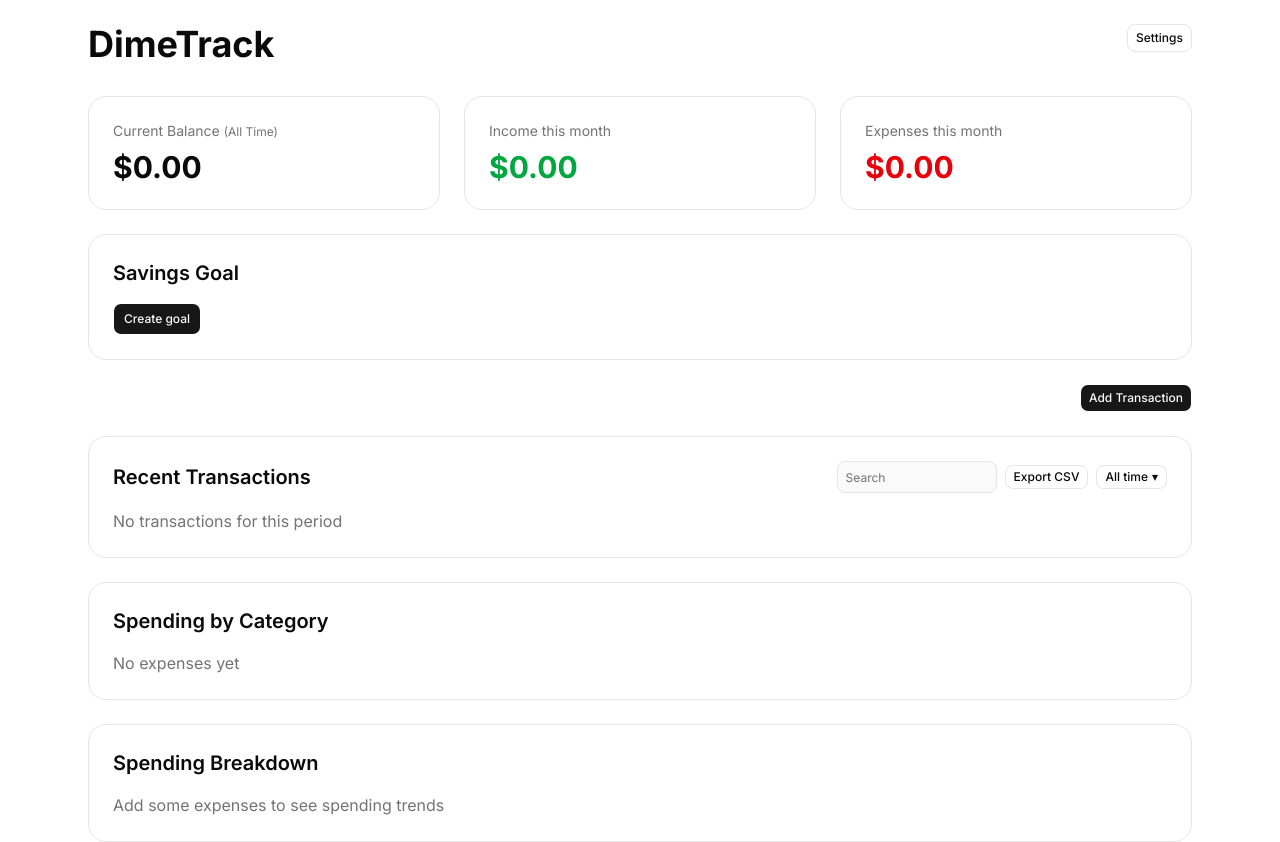
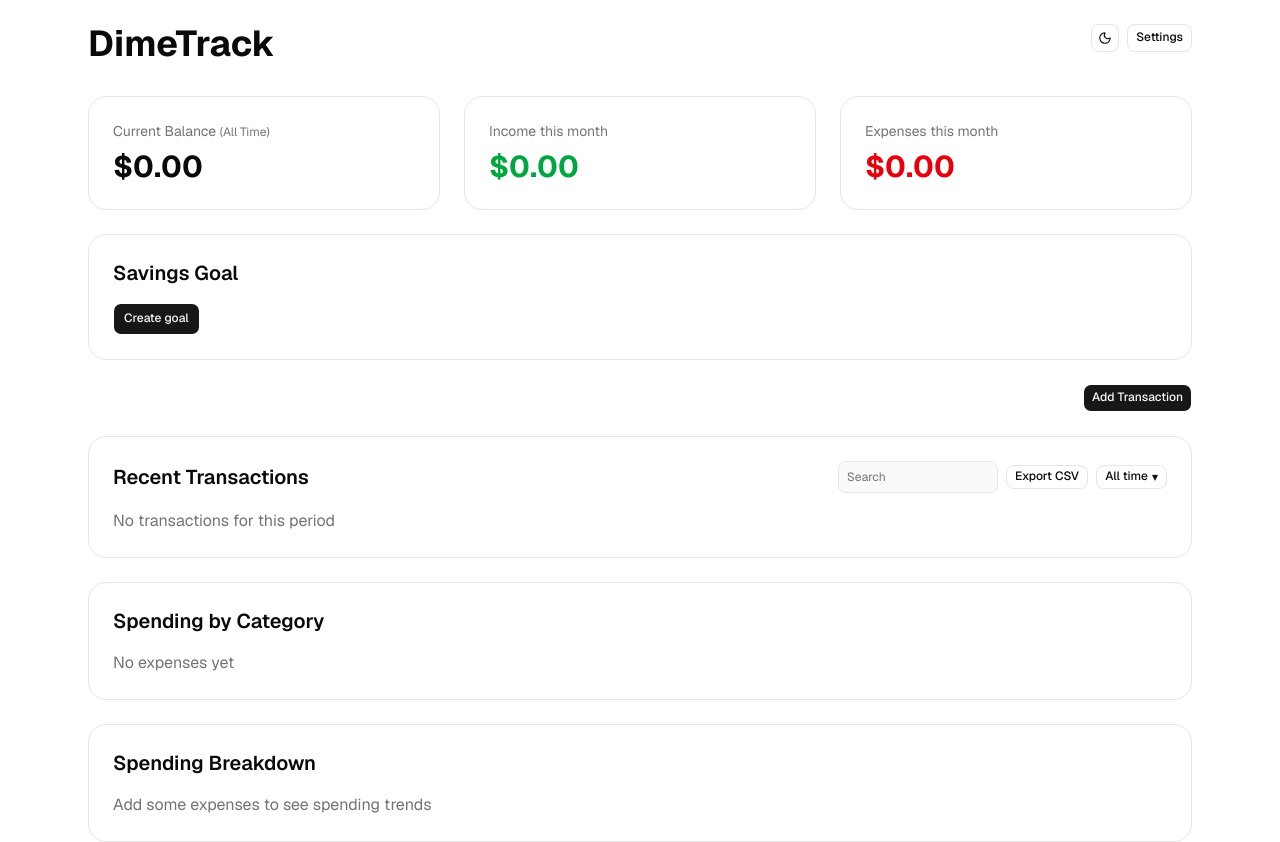
Before and after one commit to d3monas/DimeTrack, a Next.js app: page / in a window 1280 px wide. Shown: the top 842 px of the page. Built offline with nearby package versions, Linux system fonts and the light colour scheme.

Commit message:
feat: created dark/light mode toggle, updated so now all buttons have a hover cursor animation

```diff
--- a/app/layout.tsx
+++ b/app/layout.tsx
@@ -7,11 +7,16 @@ import { ThemeProvider } from "@/components/theme-provider"
 import { cn } from "@/lib/utils";
 import { Footer } from "@/components/footer"
 
-const inter = Inter({ subsets: ['latin'], variable: '--font-sans' })
+// const inter = Inter({ subsets: ['latin'], variable: '--font-sans' })
 
 const fontMono = Geist_Mono({
   subsets: ["latin"],
   variable: "--font-mono",
+})
+
+const fontSans = Geist({
+  subsets: ["latin"],
+  variable: "--font-sans",
 })
 
 export const metadata: Metadata = {
@@ -36,7 +41,7 @@ export default function RootLayout({
     <html
       lang="en"
       suppressHydrationWarning
-      className={cn("antialiased", fontMono.variable, "font-sans", inter.variable)}
+      className={cn("antialiased", fontMono.variable, "font-sans", fontSans.variable)}
     >
       <body className="flex min-h-screen flex-col">
         <ThemeProvider>
--- a/app/page.tsx
+++ b/app/page.tsx
@@ -10,6 +10,7 @@ import { SpendingChart } from "@/components/spendingCharts"
 import { BudgetOverview } from "@/components/budgetOverview"
 import { SettingsDialog } from "@/components/settings/settingsUI"
 import { EditTransactionDialog } from "@/components/recentTransactions/edit-transaction-ui"
+import { ThemeToggle } from "@/components/theme-provider"
 
 // types
 import type { Transaction } from "@/types/transaction"
@@ -302,6 +303,8 @@ export default function Home() {
           <div>
             <h1 className="text-4xl font-bold sm:text-4xl">DimeTrack</h1>
           </div>
+          <div className="flex items-center gap-2">
+            <ThemeToggle />
             <SettingsDialog
               categories={categories}
               newCategory={newCategory}
@@ -313,6 +316,7 @@ export default function Home() {
               onCurrencyChange={setCurrency}
               recurring={recurring}
               onDeleteRecurring={deleteRecurring} />
+          </div>
         </header>
 
         {/* Current balance card */}
--- a/components/theme-provider.tsx
+++ b/components/theme-provider.tsx
@@ -2,6 +2,8 @@
 
 import * as React from "react"
 import { ThemeProvider as NextThemesProvider, useTheme } from "next-themes"
+import { Sun, Moon } from "lucide-react"
+import { Button } from "@/components/ui/button"
 
 function ThemeProvider({
   children,
@@ -68,4 +70,27 @@ function ThemeHotkey() {
   return null
 }
 
-export { ThemeProvider }
+function ThemeToggle() {
+  const { resolvedTheme, setTheme } = useTheme()
+  const [mounted, setMounted] = React.useState(false)
+
+  React.useEffect(() => {
+    setMounted(true)
+  }, [])
+
+  if (!mounted) {
+    return <Button variant="outline" size="icon" />
+  }
+
+  return (
+    <Button variant="outline" size="icon" onClick={() => setTheme(resolvedTheme === "dark" ? "light" : "dark")} aria-label="Toggle theme">
+      {resolvedTheme === "dark" ? (
+        <Sun className="h-4 w-4" />
+      ) : (
+        <Moon className="h-4 w-4" />
+      )}
+    </Button>
+  )
+}
+
+export { ThemeProvider, ThemeToggle }
--- a/components/ui/button.tsx
+++ b/components/ui/button.tsx
@@ -5,7 +5,7 @@ import { Slot } from "radix-ui"
 import { cn } from "@/lib/utils"
 
 const buttonVariants = cva(
-  "group/button inline-flex shrink-0 items-center justify-center rounded-md border border-transparent bg-clip-padding text-xs/relaxed font-medium whitespace-nowrap transition-all outline-none select-none focus-visible:border-ring focus-visible:ring-2 focus-visible:ring-ring/30 active:not-aria-[haspopup]:translate-y-px disabled:pointer-events-none disabled:opacity-50 aria-invalid:border-destructive aria-invalid:ring-2 aria-invalid:ring-destructive/20 dark:aria-invalid:border-destructive/50 dark:aria-invalid:ring-destructive/40 [&_svg]:pointer-events-none [&_svg]:shrink-0 [&_svg:not([class*='size-'])]:size-4",
+  "group/button inline-flex shrink-0 cursor-pointer items-center justify-center rounded-md border border-transparent bg-clip-padding text-xs/relaxed font-medium whitespace-nowrap transition-all outline-none select-none focus-visible:border-ring focus-visible:ring-2 focus-visible:ring-ring/30 active:not-aria-[haspopup]:translate-y-px disabled:pointer-events-none disabled:opacity-50 aria-invalid:border-destructive aria-invalid:ring-2 aria-invalid:ring-destructive/20 dark:aria-invalid:border-destructive/50 dark:aria-invalid:ring-destructive/40 [&_svg]:pointer-events-none [&_svg]:shrink-0 [&_svg:not([class*='size-'])]:size-4",
   {
     variants: {
       variant: {
--- a/package.json
+++ b/package.json
@@ -17,6 +17,7 @@
     "@vercel/analytics": "^2.0.1",
     "class-variance-authority": "^0.7.1",
     "clsx": "^2.1.1",
+    "lucide-react": "^1.21.0",
     "next": "16.2.6",
     "next-themes": "^0.4.6",
     "radix-ui": "^1.5.0",
```
Also changed, not shown: 1 other file (tests, documents, lock files or other folders). Lines whose indentation alone changed are shown as unchanged.
